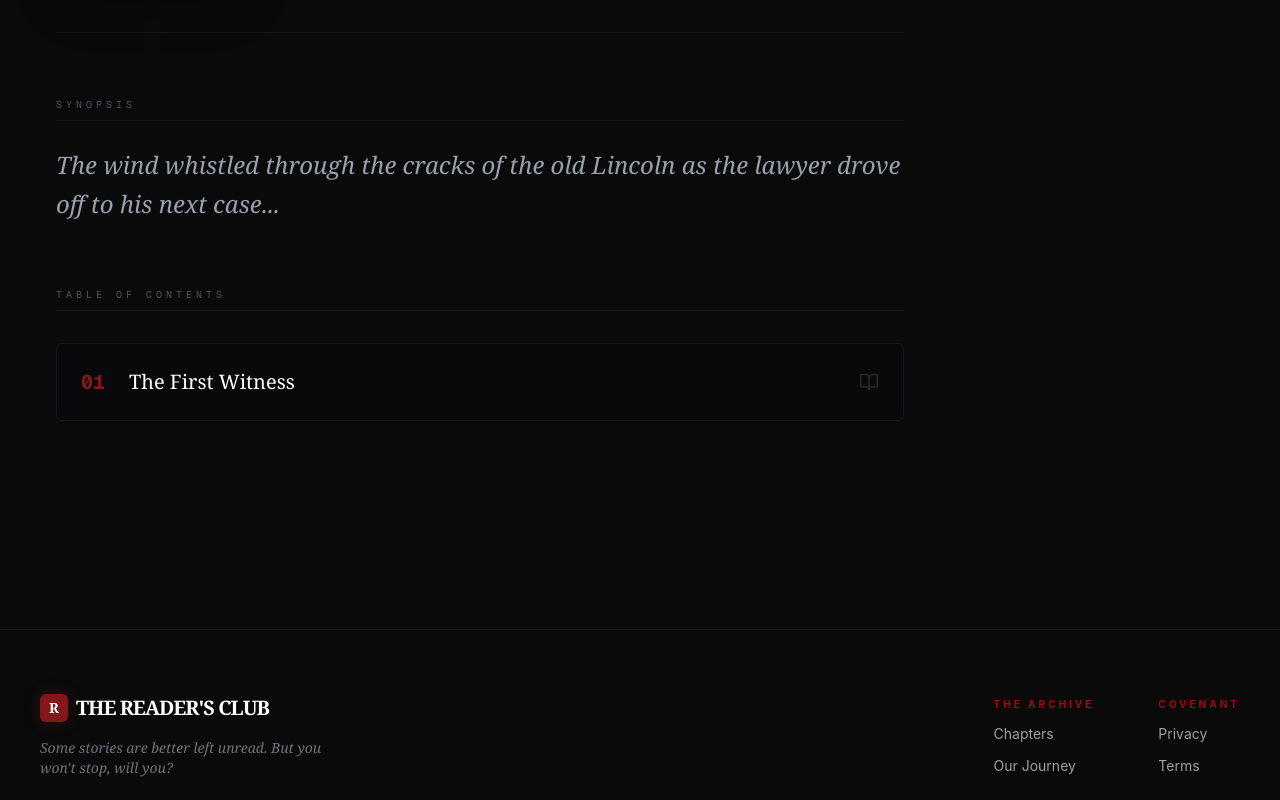
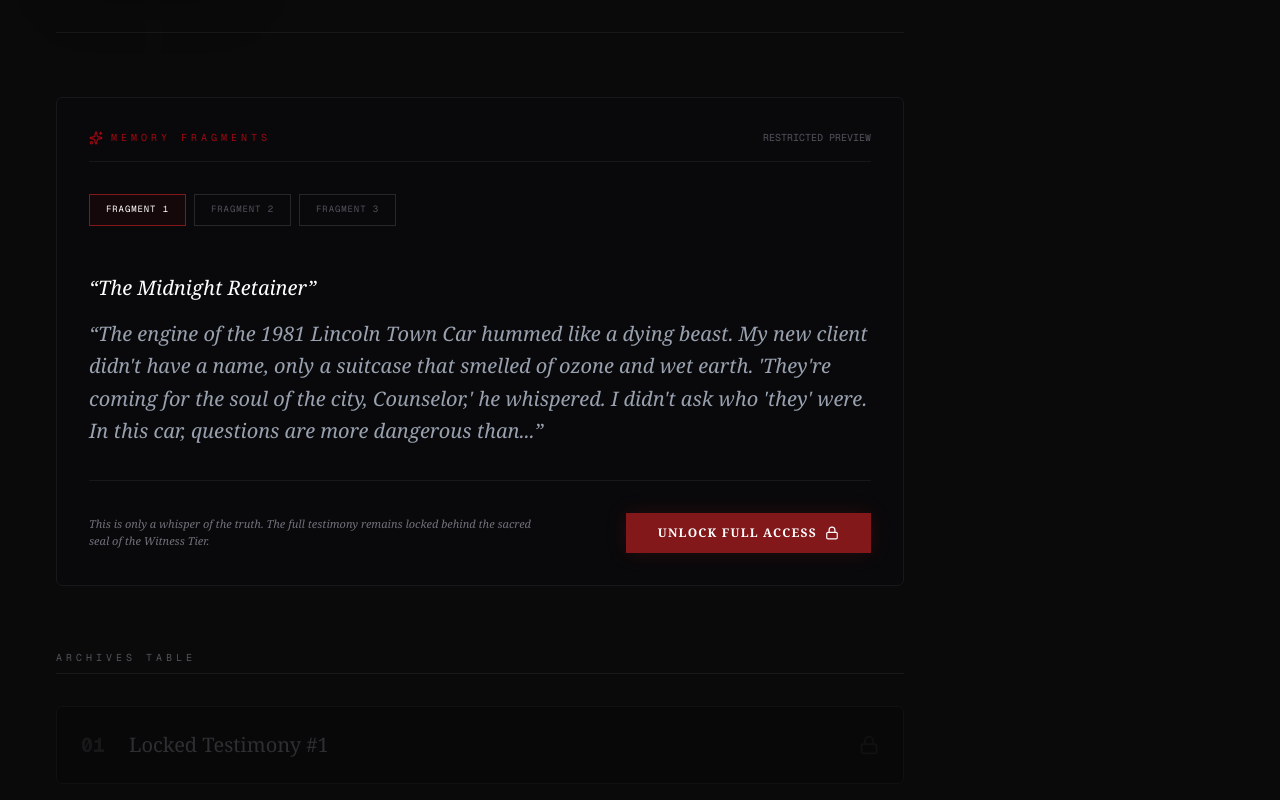
Before and after one commit to vkadi-budetak/the-reader-s-club, a Next.js app: page /books/1 in a window 1280 px wide. Shown: the part 640-1440 px from the top of the page. Built offline with nearby package versions, Linux system fonts and the light colour scheme; no server answers.

Commit message:
feat: interactive book snippets and dashboard polish

```diff
--- a/src/app/books/[id]/page.tsx
+++ b/src/app/books/[id]/page.tsx
@@ -8,6 +8,8 @@ import {
   Lock,
   Library,
   ChevronDown,
+  Sparkles,
+  ChevronRight
 } from "lucide-react";
 import { DynamicSidebar } from "@/components/dynamic-sidebar";
 
@@ -17,7 +19,26 @@ interface PageProps {
 
 export default function BookDetails({ params }: PageProps) {
   const [isMenuOpen, setIsMenuOpen] = useState(false);
+  const [activeSnippet, setActiveSnippet] = useState(0);
   const { id: bookId } = React.use(params);
+
+  const snippets = [
+    {
+      title: "The Midnight Retainer",
+      text: "The engine of the 1981 Lincoln Town Car hummed like a dying beast. My new client didn't have a name, only a suitcase that smelled of ozone and wet earth. 'They're coming for the soul of the city, Counselor,' he whispered. I didn't ask who 'they' were. In this car, questions are more dangerous than...",
+      chapter: "Chapter 01"
+    },
+    {
+      title: "The Lincoln’s Shadow",
+      text: "I noticed it in the rearview mirror first. A shape that didn't belong to the backseat. It moved when the streetlights flickered out. Most lawyers fear the bar association. I fear the thing that sits behind me when I cross the county line at 3 AM. It doesn't want a legal defense. It wants...",
+      chapter: "Chapter 02"
+    },
+    {
+      title: "The Verdict of Shadows",
+      text: "The courtroom was empty, yet the benches creaked under the weight of invisible witnesses. The judge had no face, only a void beneath his hood. 'How do you plead for the sins of a man who no longer exists?' he asked. I looked at my hands. They were fading into the grey mist of the court...",
+      chapter: "Chapter 05"
+    }
+  ];
 
   return (
     <div className="min-h-screen bg-[#0a0a0a] text-gray-300 pb-20 pt-24">
@@ -30,7 +51,6 @@ export default function BookDetails({ params }: PageProps) {
           <ChevronLeft size={14} /> Back to Library
         </Link>
 
-        {/* КОНТЕЙНЕР ДЛЯ КНОПКИ ТА ВИПАДАЮЧОГО МЕНЮ */}
         <div
           className="relative"
           onMouseEnter={() => setIsMenuOpen(true)}
@@ -54,7 +74,6 @@ export default function BookDetails({ params }: PageProps) {
             />
           </button>
 
-          {/* ВИПАДАЮЧЕ МЕНЮ (Side-Menu) */}
           <div
             className={`absolute top-full right-0 mt-2 w-80 z-[100] transition-all duration-300 origin-top-right ${
               isMenuOpen
@@ -69,13 +88,15 @@ export default function BookDetails({ params }: PageProps) {
         </div>
       </div>
 
-      {/* ОСНОВНИЙ КОНТЕНТ (ЦЕНТРОВАНИЙ) */}
       <div className="container mx-auto px-6 max-w-4xl">
         <div className="space-y-16">
           {/* Header книги */}
           <div className="flex flex-col md:flex-row gap-10 border-b border-zinc-900 pb-12">
-            <div className="w-48 h-64 bg-zinc-900 border border-zinc-800 flex-shrink-0 shadow-2xl flex items-center justify-center italic text-zinc-800 text-xs text-center p-4">
+            <div className="w-48 h-64 bg-zinc-900 border border-zinc-800 flex-shrink-0 shadow-2xl flex items-center justify-center relative overflow-hidden group">
+               <div className="absolute inset-0 bg-[url('/book.jpg')] bg-cover opacity-30 grayscale group-hover:grayscale-0 transition-all duration-700" />
+               <p className="relative z-10 font-serif text-white text-xs text-center p-4 font-bold uppercase tracking-widest">
                 {bookId.replace(/-/g, " ")}
+               </p>
             </div>
             <div className="flex flex-col justify-end space-y-4">
               <h1 className="text-4xl md:text-6xl font-serif font-bold text-white uppercase tracking-tighter leading-tight">
@@ -87,40 +108,74 @@ export default function BookDetails({ params }: PageProps) {
             </div>
           </div>
 
-          {/* Synopsis */}
-          <section className="space-y-6">
-            <h2 className="text-[10px] font-mono text-zinc-600 uppercase tracking-[0.4em] border-b border-zinc-900 pb-2">
-              Synopsis
+          {/* Interactive Snippets Section */}
+          <section className="space-y-8 bg-zinc-950 p-8 border border-zinc-900 rounded-sm">
+            <div className="flex items-center justify-between border-b border-zinc-900 pb-4">
+              <h2 className="text-[10px] font-mono text-red-800 uppercase tracking-[0.4em] flex items-center gap-2">
+                <Sparkles size={14} /> Memory Fragments
               </h2>
-            <p className="text-gray-400 font-serif leading-relaxed text-2xl italic">
-              The wind whistled through the cracks of the old Lincoln as the
-              lawyer drove off to his next case...
+              <span className="text-[10px] font-mono text-zinc-600 uppercase">
+                Restricted Preview
+              </span>
+            </div>
+
+            <div className="flex gap-2 overflow-x-auto pb-4 scrollbar-hide">
+              {snippets.map((s, i) => (
+                <button
+                  key={i}
+                  onClick={() => setActiveSnippet(i)}
+                  className={`px-4 py-2 text-[9px] font-mono uppercase tracking-widest border transition-all shrink-0 ${
+                    activeSnippet === i
+                      ? "border-red-900 bg-red-950/20 text-white"
+                      : "border-zinc-800 text-zinc-600 hover:border-zinc-700"
+                  }`}
+                >
+                  Fragment {i + 1}
+                </button>
+              ))}
+            </div>
+
+            <div className="min-h-[160px] animate-in fade-in duration-700">
+              <h4 className="text-white font-serif italic text-xl mb-4 text-red-700/80">
+                &ldquo;{snippets[activeSnippet].title}&rdquo;
+              </h4>
+              <p className="text-gray-400 font-serif leading-relaxed text-xl italic">
+                &ldquo;{snippets[activeSnippet].text}&rdquo;
               </p>
+            </div>
+
+            <div className="pt-8 border-t border-zinc-900 flex flex-col md:flex-row items-center justify-between gap-6">
+              <p className="text-[11px] font-serif italic text-zinc-500 max-w-md">
+                This is only a whisper of the truth. The full testimony remains locked behind the sacred seal of the Witness Tier.
+              </p>
+              <button className="w-full md:w-auto px-8 py-3 bg-red-900 text-white font-serif text-xs font-bold uppercase tracking-widest hover:bg-red-700 transition-all shadow-[0_0_20px_rgba(153,27,27,0.2)] flex items-center justify-center gap-2">
+                Unlock Full Access <Lock size={14} />
+              </button>
+            </div>
           </section>
 
-          {/* Table of Contents */}
+          {/* Table of Contents (Locked) */}
           <section className="space-y-8 pb-20">
             <h2 className="text-[10px] font-mono text-zinc-600 uppercase tracking-[0.4em] border-b border-zinc-900 pb-2">
-              Table of Contents
+              Archives Table
             </h2>
-            <div className="grid gap-4">
-              <Link
-                href={`/books/${bookId}/chapters/1`}
-                className="group bg-zinc-950 border border-zinc-900 p-6 rounded-sm flex items-center justify-between hover:border-red-900/40 transition-all"
+            <div className="grid gap-4 opacity-50">
+              {[1, 2, 3, 4, 5].map((num) => (
+                <div
+                  key={num}
+                  className="group bg-black/40 border border-zinc-900 p-6 rounded-sm flex items-center justify-between cursor-not-allowed"
                 >
                   <div className="flex items-center gap-6">
-                  <span className="text-red-900 font-mono text-xl font-bold">
-                    01
+                    <span className="text-zinc-800 font-mono text-xl font-bold">
+                      0{num}
                     </span>
-                  <h4 className="text-white text-xl font-serif group-hover:text-red-700 transition-colors">
-                    The First Witness
+                    <h4 className="text-zinc-600 text-xl font-serif">
+                      Locked Testimony #{num}
                     </h4>
                   </div>
-                <BookOpen
-                  size={20}
-                  className="text-zinc-800 group-hover:text-red-900"
-                />
-              </Link>
+                  <Lock size={20} className="text-zinc-900" />
+                </div>
+              ))}
             </div>
           </section>
         </div>
--- a/src/app/dashboard/page.tsx
+++ b/src/app/dashboard/page.tsx
@@ -126,7 +126,7 @@ export default function Dashboard() {
         <div className="space-y-6">
           <div className="bg-zinc-950 p-8 rounded-sm border border-red-900/10 shadow-2xl sticky top-8">
             <div className="flex items-center justify-between mb-6 border-b border-zinc-900 pb-4">
-              <h3 className="text-xl font-serif font-bold text-white">
+              <h3 className="text-xl font-serif font-bold text-white uppercase tracking-tighter">
                 Membership
               </h3>
               <Ghost size={20} className="text-red-900 opacity-50" />
@@ -137,7 +137,7 @@ export default function Dashboard() {
                 <span className="text-zinc-500 uppercase text-[10px]">
                   Alias:
                 </span>
-                <span className="text-zinc-200">{session.user?.name}</span>
+                <span className="text-zinc-200 truncate max-w-[120px]">{session.user?.name}</span>
               </div>
 
               <div className="flex justify-between items-center">
@@ -168,16 +168,6 @@ export default function Dashboard() {
                   </div>
                   <span className="text-zinc-200">1 / 12</span>
                 </div>
-
-                <div className="flex justify-between">
-                  <div className="flex items-center gap-2">
-                    <MessageSquare size={14} className="text-zinc-600" />
-                    <span className="text-zinc-500 text-[10px] uppercase">
-                      Testimonies:
-                    </span>
-                  </div>
-                  <span className="text-zinc-200">5</span>
-                </div>
               </div>
 
               <div className="space-y-2">
```
Also changed, not shown: 1 other file (tests, documents, lock files or other folders). Lines whose indentation alone changed are shown as unchanged.
